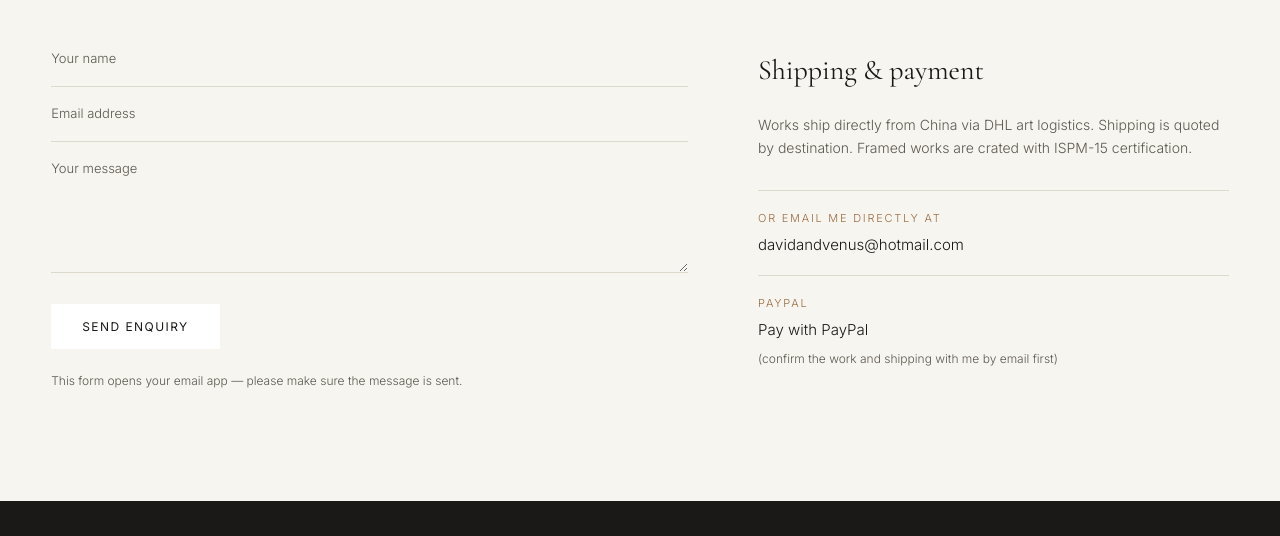
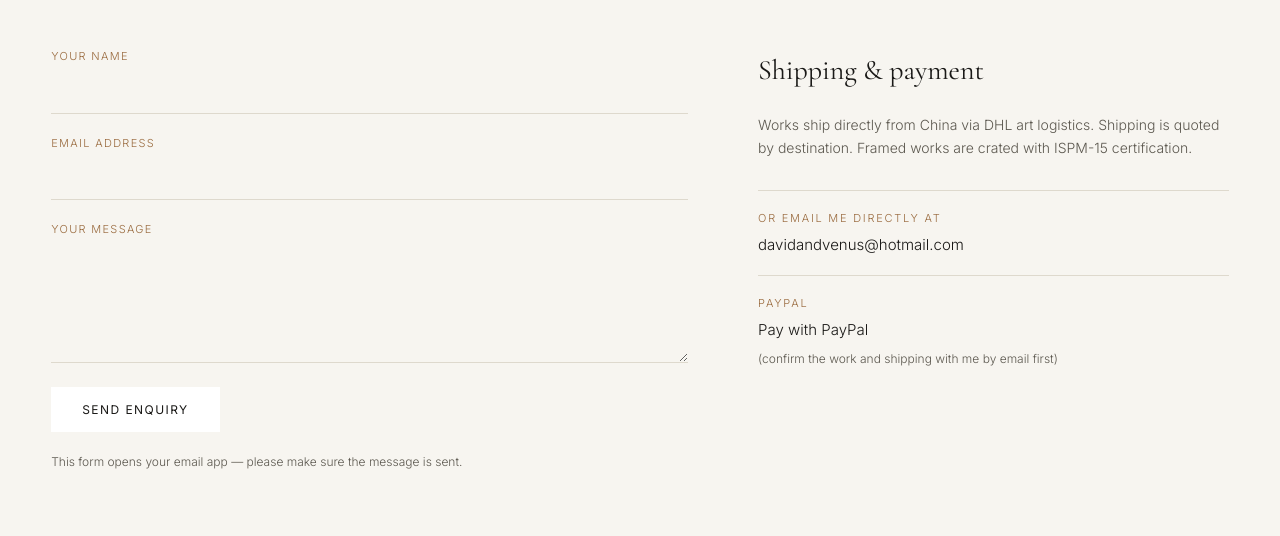
Before and after one commit to David20260617/davidandvenus, a plain HTML site: page index.html in a window 1280 px wide. Shown: the part 3333-3869 px from the top of the page. Drawn offline with nearby package versions, Linux system fonts and the light colour scheme.

Commit message:
Update style.css

```diff
--- a/css/style.css
+++ b/css/style.css
@@ -83,14 +83,12 @@ button { font-family: inherit; cursor: pointer; border: none; background: none;
 
 .contact-lead { color: var(--ink-soft); margin-top: 16px; }
 .contact-grid { display: grid; grid-template-columns: 1.15fr .85fr; gap: 70px; margin-top: 50px; }
-.contact-form { display: flex; flex-direction: column; position: relative; gap: 22px; }
+.contact-form { display: flex; flex-direction: column; gap: 20px; }
+.contact-form .field { display: flex; flex-direction: column; gap: 8px; }
 .contact-form input, .contact-form textarea { width: 100%; background: transparent; border: none; border-bottom: 1px solid var(--line); padding: 10px 0; font-size: 15px; font-family: inherit; color: var(--ink); outline: none; resize: vertical; }
 .contact-form input:focus, .contact-form textarea:focus { border-color: var(--ink); }
-.contact-form label { position: absolute; font-size: 13px; color: var(--ink-soft); pointer-events: none; transition: all .2s; }
-.contact-form input:focus + label, .contact-form input:not(:placeholder-shown) + label,
-.contact-form textarea:focus + label, .contact-form textarea:not(:placeholder-shown) + label { transform: translateY(-20px); font-size: 10px; letter-spacing: .1em; text-transform: uppercase; color: var(--accent); }
-.contact-form input, .contact-form textarea { margin-bottom: -10px; }
-.contact-form .btn { align-self: flex-start; margin-top: 10px; }
+.contact-form label { font-size: 11px; letter-spacing: .12em; text-transform: uppercase; color: var(--accent); }
+.contact-form .btn { align-self: flex-start; margin-top: 4px; }
 .form-note { font-size: 12px; color: var(--ink-soft); }
 .contact-info h3 { font-family: var(--serif); font-size: 28px; font-weight: 400; margin-bottom: 18px; }
 .contact-info > p { color: var(--ink-soft); font-size: 14px; margin-bottom: 30px; }
```
